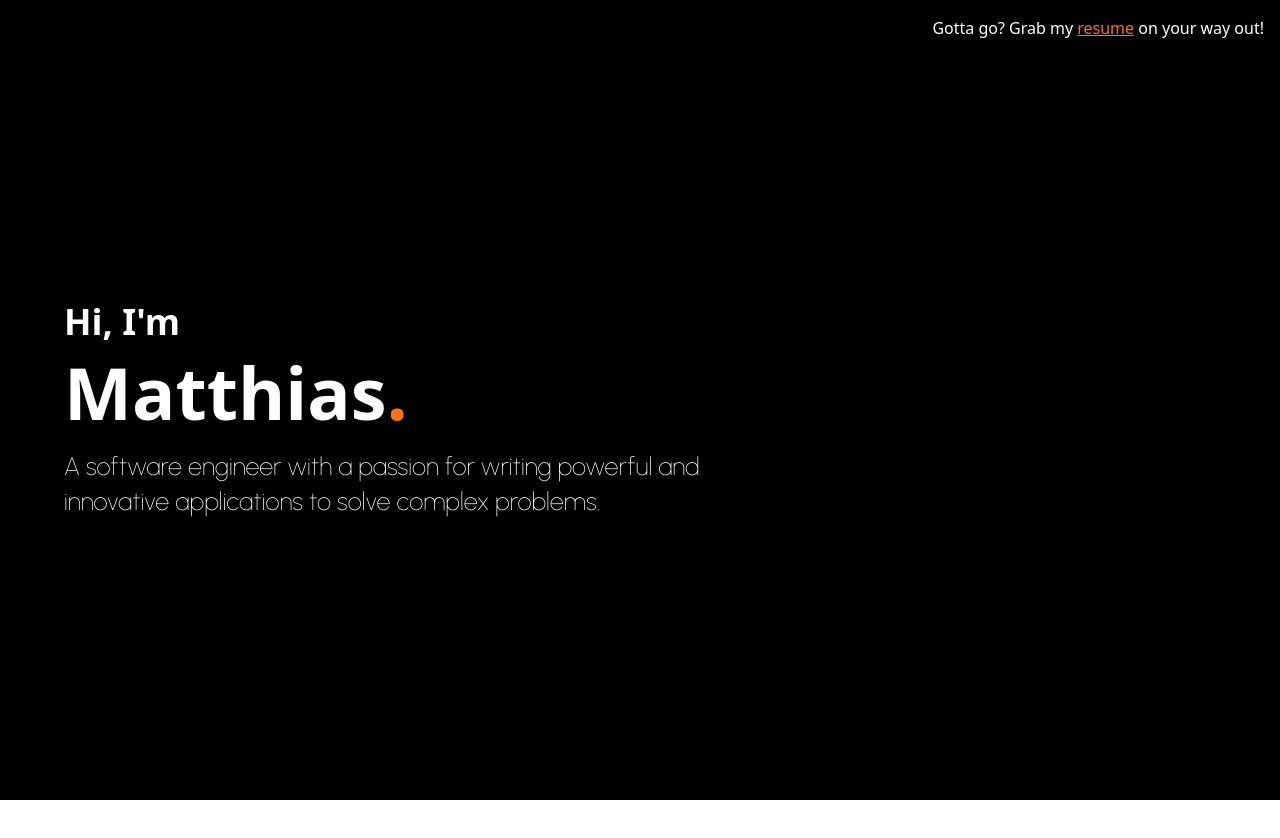
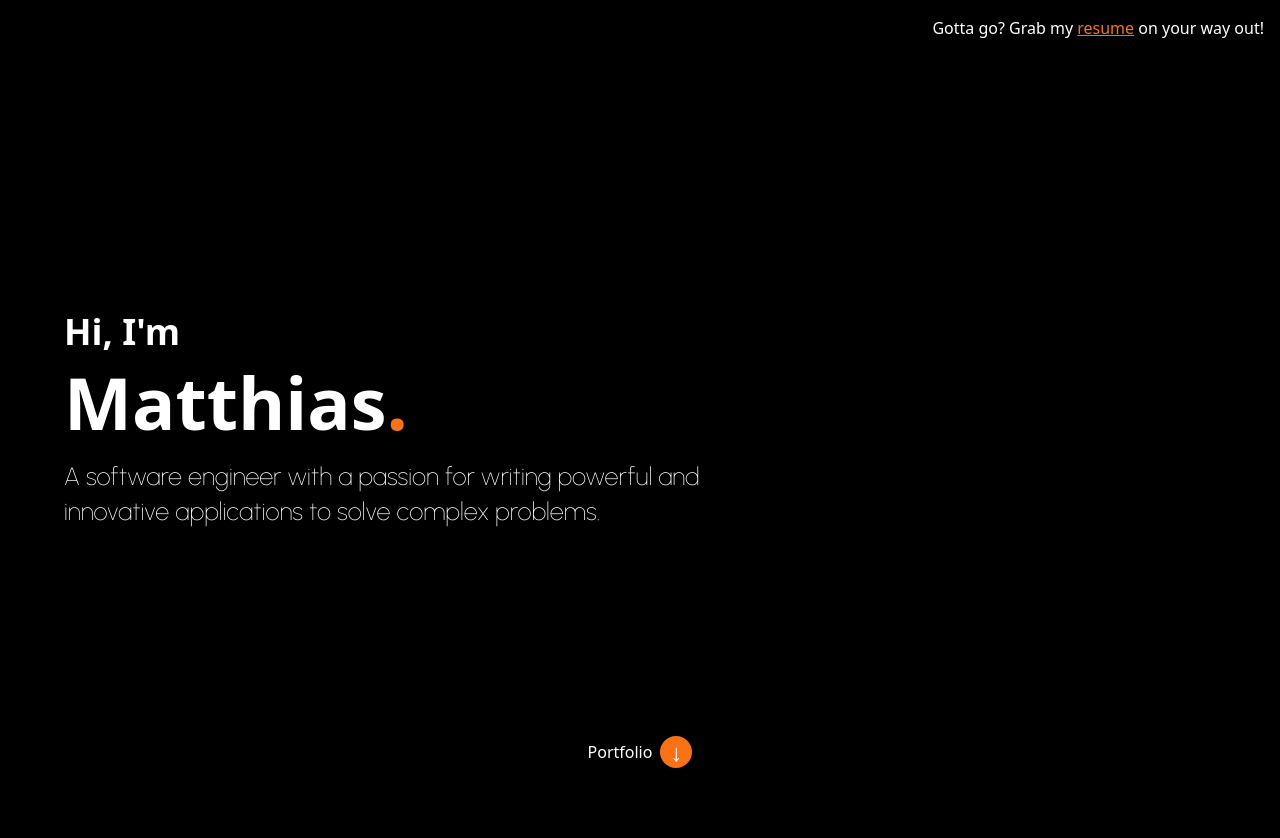
Before and after one commit to meyassu/personal-website, a React app: page / in a window 1280 px wide. Shown: the top 838 px of the page. Before the commit the page ends 800 px from the top, so only its background shows below. Built offline with nearby package versions, Linux system fonts and the light colour scheme; a web font is replaced by a local one.

Commit message:
resync pt. 4

```diff
--- a/src/components/LandingPage.js
+++ b/src/components/LandingPage.js
@@ -1,19 +1,16 @@
-import React, { useEffect, useState } from 'react';
+import React, { useEffect, useState, useRef } from 'react';
+import Portfolio from './Portfolio';
 
-/* Landing Page */
 const LandingPage = () => {
-  // State variables to control when to show the elements
   const [showIntro, setShowIntro] = useState(false);
   const [showName, setShowName] = useState(false);
   const [showDescription, setShowDescription] = useState(false);
 
   useEffect(() => {
-    // Add a delay before showing each element
-    const introTimer = setTimeout(() => setShowIntro(true), 1200);  // after 0.5s
-    const nameTimer = setTimeout(() => setShowName(true), 2500);  // after 1s
-    const descriptionTimer = setTimeout(() => setShowDescription(true), 3800);  // after 1.5s
+    const introTimer = setTimeout(() => setShowIntro(true), 1200);
+    const nameTimer = setTimeout(() => setShowName(true), 2500);
+    const descriptionTimer = setTimeout(() => setShowDescription(true), 3800);
 
-    // Clear timers if the component unmounts
     return () => {
       clearTimeout(introTimer);
       clearTimeout(nameTimer);
@@ -21,9 +18,14 @@ const LandingPage = () => {
     };
   }, []);
 
+  const portfolioRef = useRef(null);
+  const scrollToPortfolio = () => {
+    portfolioRef.current.scrollIntoView({ behavior: 'smooth' });
+  };
+
   return (
-    <div className="bg-black text-white min-h-screen flex flex-col justify-center">
-       {/* Resume link */}
+    <div className="flex flex-col">
+      <div className="bg-black text-white min-h-screen flex flex-col justify-center relative">
         <div className="absolute top-4 right-4">
           <span>Gotta go? Grab my </span>
           <a
@@ -35,18 +37,13 @@ const LandingPage = () => {
           </a>
           <span> on your way out!</span>
         </div>
-
-      {/* Title */}
         <div className={`text-left pl-16 pt-10 ${showIntro ? 'fade-in' : 'opacity-0'}`}>
           <p className="text-4xl font-bold mb-3">Hi, I'm</p>
         </div>
-
         <div className={`text-left pl-16 pt-0 ${showName ? 'fade-in' : 'opacity-0'}`}>
           <p className="text-7xl font-extrabold inline">Matthias</p>
           <span className="text-7xl text-orange-500" style={{ fontSize: '75px', fontWeight: '900' }}>.</span>
         </div>
-
-      {/* Overview */}
         <div className={`font-urbanist-thin text-left px-16 mt-5 ${showDescription ? 'fade-in' : 'opacity-0'}`}>
           <p className="text-xl w-3/5 leading-relaxed" style={{ fontSize: '25px', lineHeight: '1.4' }}>
             A software engineer with a passion for writing powerful
@@ -54,9 +51,15 @@ const LandingPage = () => {
           </p>
         </div>
 
-      {/* Placeholder for animated typing of interests */}
-      <div className="text-left pl-16 mt-5">
-        {/* We'll add the animated typing here later */}
+        <div className="flex justify-center items-center cursor-pointer fixed bottom-8 inset-x-0" onClick={scrollToPortfolio}>
+          <p className="text-white mr-2">Portfolio</p>
+          <div className="bg-orange-500 w-8 h-8 rounded-full flex items-center justify-center">
+            <span className="text-white text-2xl leading-none">&darr;</span>
+          </div>
+        </div>
+      </div>
+      <div ref={portfolioRef}>
+        <Portfolio />
       </div>
     </div>
   );
--- a/src/components/Portfolio.js
+++ b/src/components/Portfolio.js
@@ -2,7 +2,9 @@ import React from 'react';
 
 const Portfolio = () => {
   return (
-    <p className="text-4xl font-bold">Portfolio</p>
+    <div className="bg-black text-white min-h-screen flex flex-col justify-center">
+      {/* Your Portfolio content here */}
+    </div>
   );
 };
 
--- a/src/styles.css
+++ b/src/styles.css
@@ -33,3 +33,16 @@
     0% { opacity: 0; }
     100% { opacity: 1; }
 }
+
+
+  /* Underline */
+.custom-arrow {
+    position: absolute;
+    width: 29.97px;
+    height: 0px;
+    left: 181px;
+    top: 215px;
+
+    border: 1px solid #FF910F;
+    transform: rotate(25.71deg);
+}
```
Also changed, not shown: 1 other file (tests, documents, lock files or other folders). Lines whose indentation alone changed are shown as unchanged.
